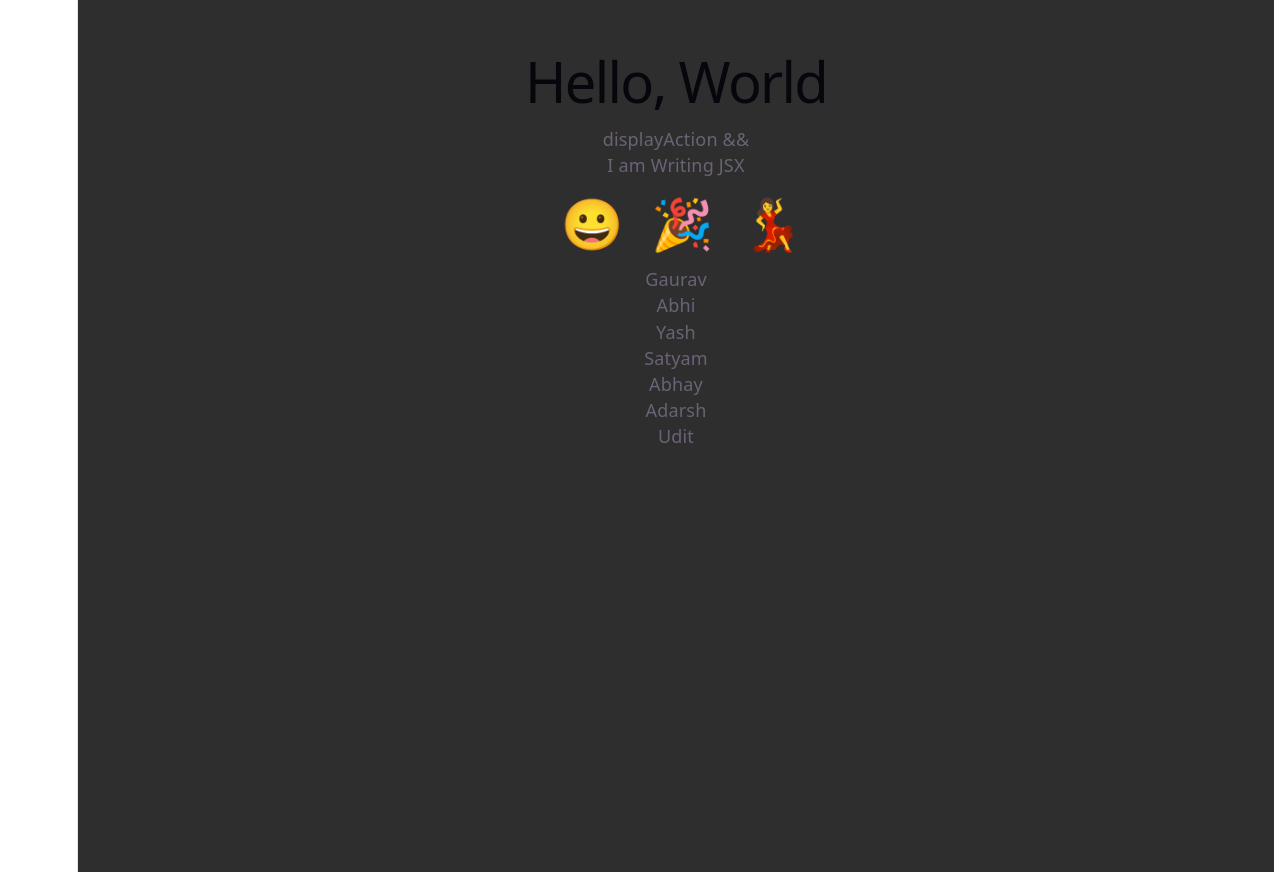
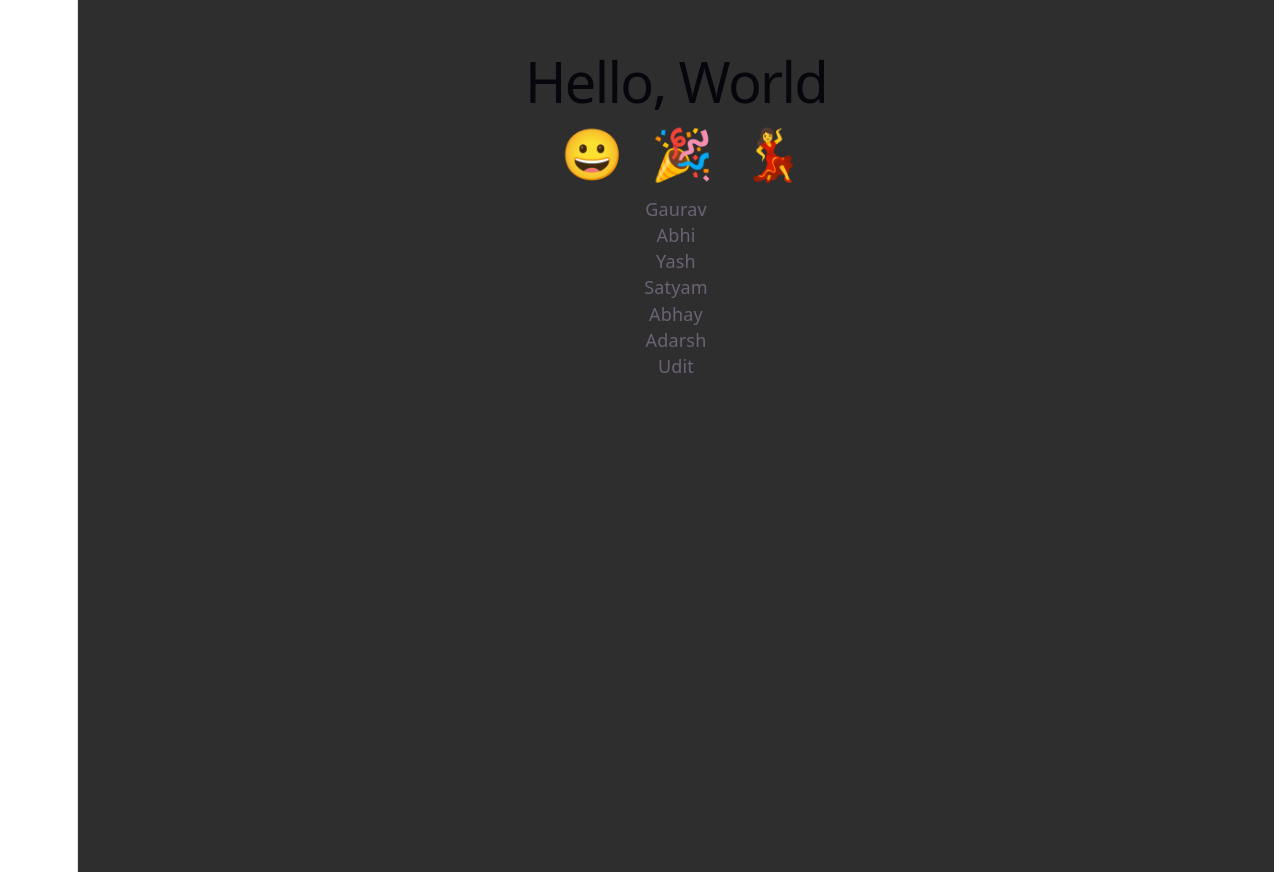
Before and after one commit to Destop3501/React_Learn_2, a React (Vite) app in the folder frontend/react_learn/: page / in a window 1280 px wide. Built offline with nearby package versions, Linux system fonts and the light colour scheme.

Commit message:
feat: create App component with emoji list mapping and Map integration

```diff
--- a/frontend/react_learn/src/App.jsx
+++ b/frontend/react_learn/src/App.jsx
@@ -28,7 +28,7 @@ function App() {
   return (
     <div className="container">
       <h1>Hello, World</h1>
-      displayAction && <p>I am Writing JSX</p>
+      {displayAction && <p>I am Writing JSX</p>}
       <ul>
         {/* <li>
           <button onClick={(event) => alert(event.target.id)}>
```
